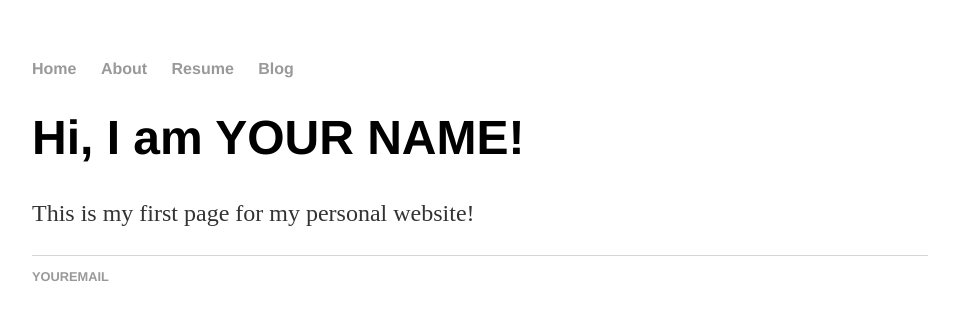
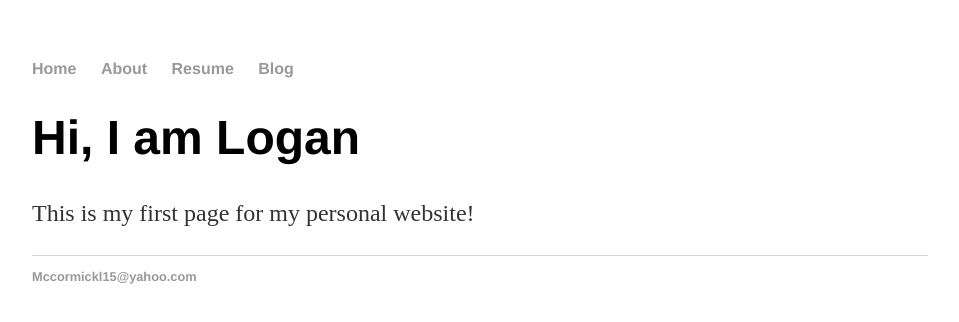
Before and after one commit to Ltcormick/ltcormick1, a plain HTML site: page index.html in a window 1280 px wide. Shown: the whole page, without its empty margins (160-1119 px from the left). Drawn offline with Linux system fonts and the light colour scheme.

Commit message:
Update index.html

```diff
--- a/index.html
+++ b/index.html
@@ -15,13 +15,13 @@
    </nav>
    <div class=”container”>
      <div class=”blurb”>
-       <h1>Hi, I am YOUR NAME!</h1>
+       <h1>Hi, I am Logan</h1>
        <p>This is my first page for my personal website!</a></p>
      </div>
    </div>
    <footer>
    <ul>
-     <li><a href=”mailto:YOUREMAIL”>YOUREMAIL</a></li>
+     <li><a href=”mailto:Mccormickl15@yahoo.com”>Mccormickl15@yahoo.com</a></li>
    </ul>
    </footer>
  </body>
```
